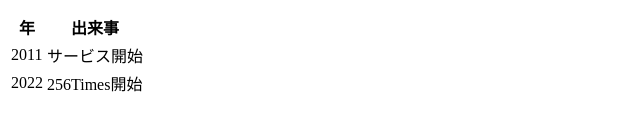
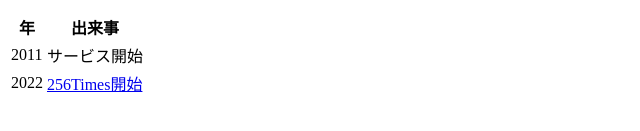
Before and after one commit to HirokazuKiryu/dotinstall_html_basic, a plain HTML site: page index.html in a window 1280 px wide. Shown: the part 611-742 px from the top of the page, without its empty margins (0-640 px from the left). Drawn offline with Linux system fonts and the light colour scheme.

Commit message:
aタグでリンクを表現しよう

```diff
--- a/index.html
+++ b/index.html
@@ -38,7 +38,7 @@
       </tr>
       <tr>
         <td>2022</td>
-        <td>256Times開始</td>
+        <td><a href="https://256times.com" target="_blank">256Times開始</a></td>
       </tr>
     </tbody>
   </table>
```
